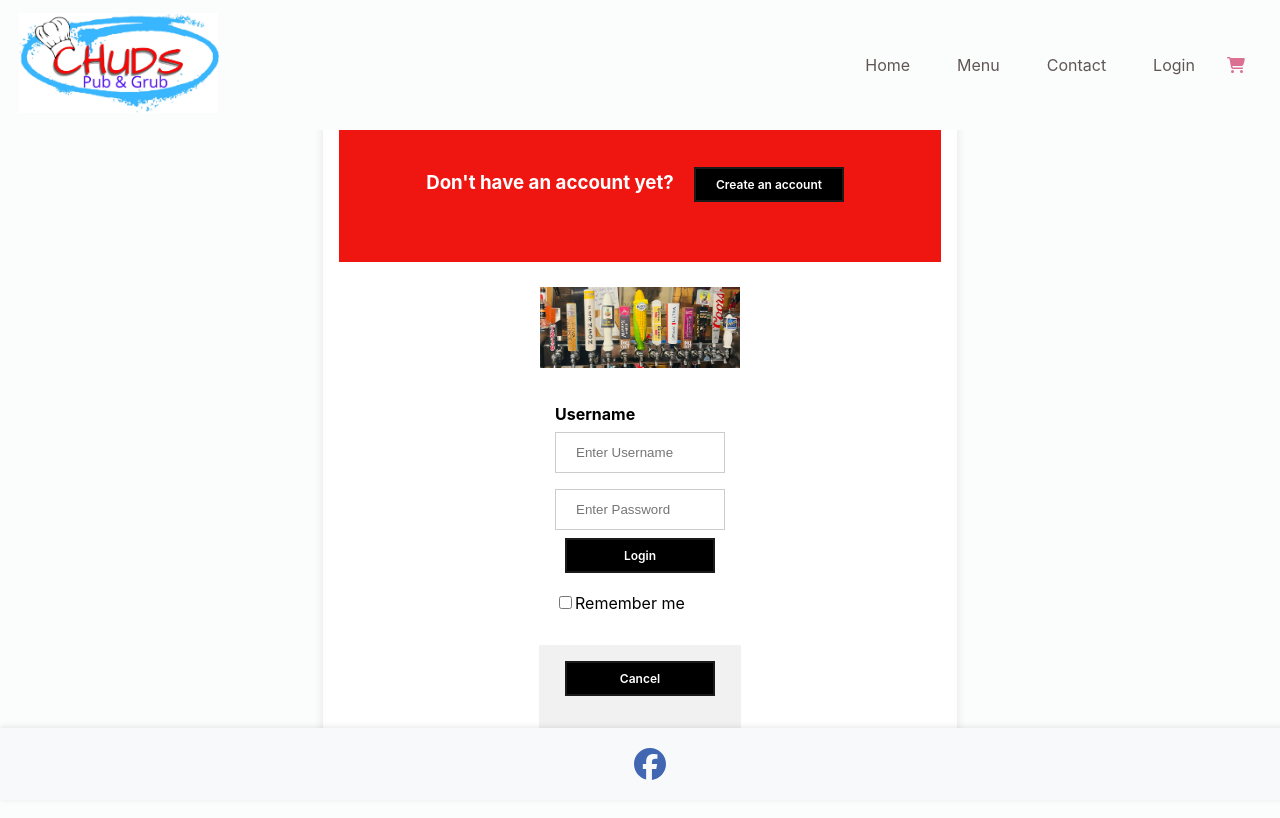
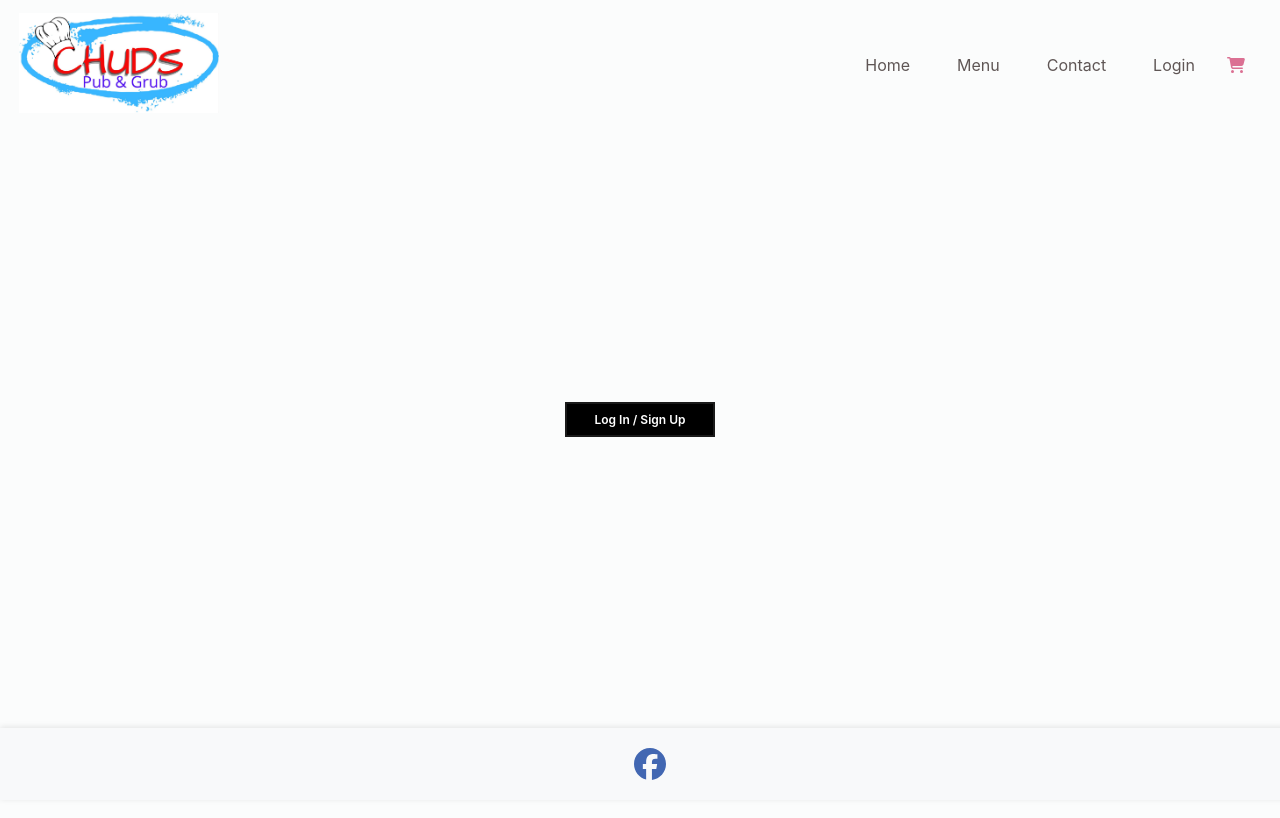
Before and after one commit to mickey55679/chuds, a React (Create React App) app: page /login in a window 1280 px wide. Shown: the top 818 px of the page. Built offline with nearby package versions, Linux system fonts and the light colour scheme.

Commit message:
wip adding login auth

```diff
--- a/src/App.js
+++ b/src/App.js
@@ -6,7 +6,8 @@ import {
   Footer,
   Menu,
   Home,
-  Login,
+  LoginButton,
+  LogoutButton,
   NavigationBar,
   Checkout,
 } from "./components/index";
@@ -48,7 +49,7 @@ function App() {
               element={<Menu setCartItems={setCartItems} setItems={setItems} />}
             />
             <Route path="/contact" element={<ContactForm />} />
-            <Route path="/login" element={<Login />} />
+            <Route path="/login" element={<LoginButton />} />
             <Route
               path="/checkout"
               element={
--- a/src/components/Login.js
+++ /dev/null
@@ -1,120 +0,0 @@
-import React, { useState } from "react";
-import chudsBar from "./images/chudsbar.jpeg";
-
-const Login = () => {
-  const [isLogin, setIsLogin] = useState(true);
-  const [username, setUsername] = useState("");
-  const [password, setPassword] = useState("");
-  const [email, setEmail] = useState("");
-  const [isRemembered, setIsRemembered] = useState(false);
-
-  const handleFormSubmit = (event) => {
-    event.preventDefault();
-    if (isLogin) {
-      // Logic for login
-      console.log("Logging in with:", username, password);
-    } else {
-      // Logic for sign-up
-      console.log("Signing up with:", username, email, password);
-    }
-  };
-
-  const toggleLogin = () => {
-    setIsLogin(!isLogin);
-  };
-
-  return (
-    <div className="center-style">
-      <form className="form-style" onSubmit={handleFormSubmit}>
-        <h3>
-          {isLogin ? (
-            <>
-              Don't have an account yet?
-              <button
-                onClick={toggleLogin}
-                style={{ marginLeft: "20px" }}
-                className="button-log"
-              >
-                Create an account
-              </button>
-            </>
-          ) : (
-            <>
-              Already have an account?
-              <button onClick={toggleLogin} className="button-log">
-                Log in
-              </button>
-            </>
-          )}
-        </h3>
-
-        <div className="imgcontainer">
-          <img src={chudsBar} alt="Avatar" className="avatar" />
-        </div>
-
-        <div className="container">
-          <label htmlFor="uname">
-            <b>Username</b>
-          </label>
-          <input
-            className="input-style"
-            type="text"
-            placeholder="Enter Username"
-            value={username}
-            onChange={(e) => setUsername(e.target.value)}
-            required
-          />
-
-          {!isLogin && (
-            <input
-              className="input-style"
-              type="email"
-              placeholder="Enter Email"
-              value={email}
-              onChange={(e) => setEmail(e.target.value)}
-              required
-            />
-          )}
-
-          <input
-            className="input-style"
-            type="password"
-            placeholder="Enter Password"
-            value={password}
-            onChange={(e) => setPassword(e.target.value)}
-            required
-          />
-
-          <button type="submit" className="button-log">
-            {isLogin ? "Login" : "Sign Up"}
-          </button>
-
-          <label>
-            <input
-              type="checkbox"
-              checked={isRemembered}
-              onChange={() => setIsRemembered(!isRemembered)}
-              name="remember"
-            />
-            Remember me
-          </label>
-        </div>
-
-        <div className="container" style={{ backgroundColor: "#f1f1f1" }}>
-          <button
-            type="button"
-            className="button-log"
-            onClick={() => setUsername("") || setPassword("") || setEmail("")}
-          >
-            Cancel
-          </button>
-          <span className="psw">
-            Forgot <a href="/reset-password">password?</a>
-          </span>
-        </div>
-      </form>
-    </div>
-  );
-};
-
-export default Login;
--- /dev/null
+++ b/src/components/LoginButton.js
@@ -0,0 +1,16 @@
+import React from "react";
+import { useAuth0 } from "@auth0/auth0-react";
+
+const LoginButton = () => {
+  const { loginWithRedirect } = useAuth0();
+
+  return (
+    <div className="center-style">
+      <button onClick={() => loginWithRedirect()} className="button-log">
+        Log In / Sign Up
+      </button>
+    </div>
+  );
+};
+
+export default LoginButton;
--- /dev/null
+++ b/src/components/LogoutButton.js
@@ -0,0 +1,14 @@
+import React from "react";
+import { useAuth0 } from "@auth0/auth0-react";
+
+const LogoutButton = () => {
+  const { logout } = useAuth0();
+
+  return (
+    <button onClick={() => logout({ returnTo: window.location.origin })}>
+      Log Out
+    </button>
+  );
+};
+
+export default LogoutButton;
--- a/src/index.js
+++ b/src/index.js
@@ -1,20 +1,27 @@
-import React from 'react';
-import ReactDOM from 'react-dom/client';
-import './index.css';
-import App from './App';
-import reportWebVitals from './reportWebVitals';
+import React from "react";
+import ReactDOM from "react-dom/client";
+import "./index.css";
+import App from "./App";
+import reportWebVitals from "./reportWebVitals";
 import { library } from "@fortawesome/fontawesome-svg-core";
 import { faBars } from "@fortawesome/free-solid-svg-icons";
+import { Auth0Provider } from "@auth0/auth0-react";
 
 library.add(faBars);
 
-const root = ReactDOM.createRoot(document.getElementById('root'));
+const root = ReactDOM.createRoot(document.getElementById("root"));
+
 root.render(
   <React.StrictMode>
-    <App />
+    <Auth0Provider
+      domain={process.env.REACT_APP_AUTH0_DOMAIN} // Use environment variable for Auth0 domain
+      clientId={process.env.REACT_APP_AUTH0_CLIENT_ID} // Use environment variable for Auth0 client ID
+      redirectUri={window.location.origin} // Redirect URI
+    >
+      <App />
+    </Auth0Provider>
   </React.StrictMode>
 );
-
 // If you want to start measuring performance in your app, pass a function
 // to log results (for example: reportWebVitals(console.log))
 // or send to an analytics endpoint. Learn more: https://bit.ly/CRA-vitals
```
Also changed, not shown: src/components/index.js (+13 -13 lines).
